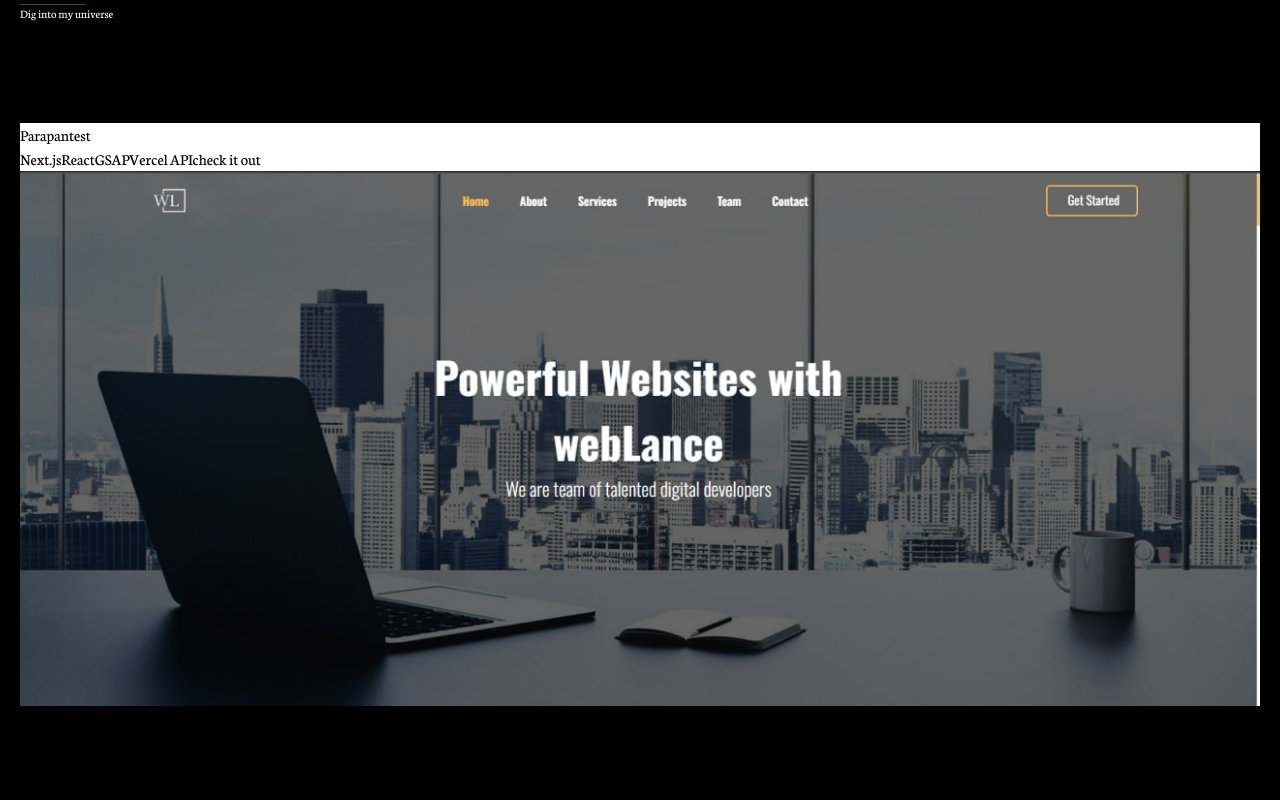
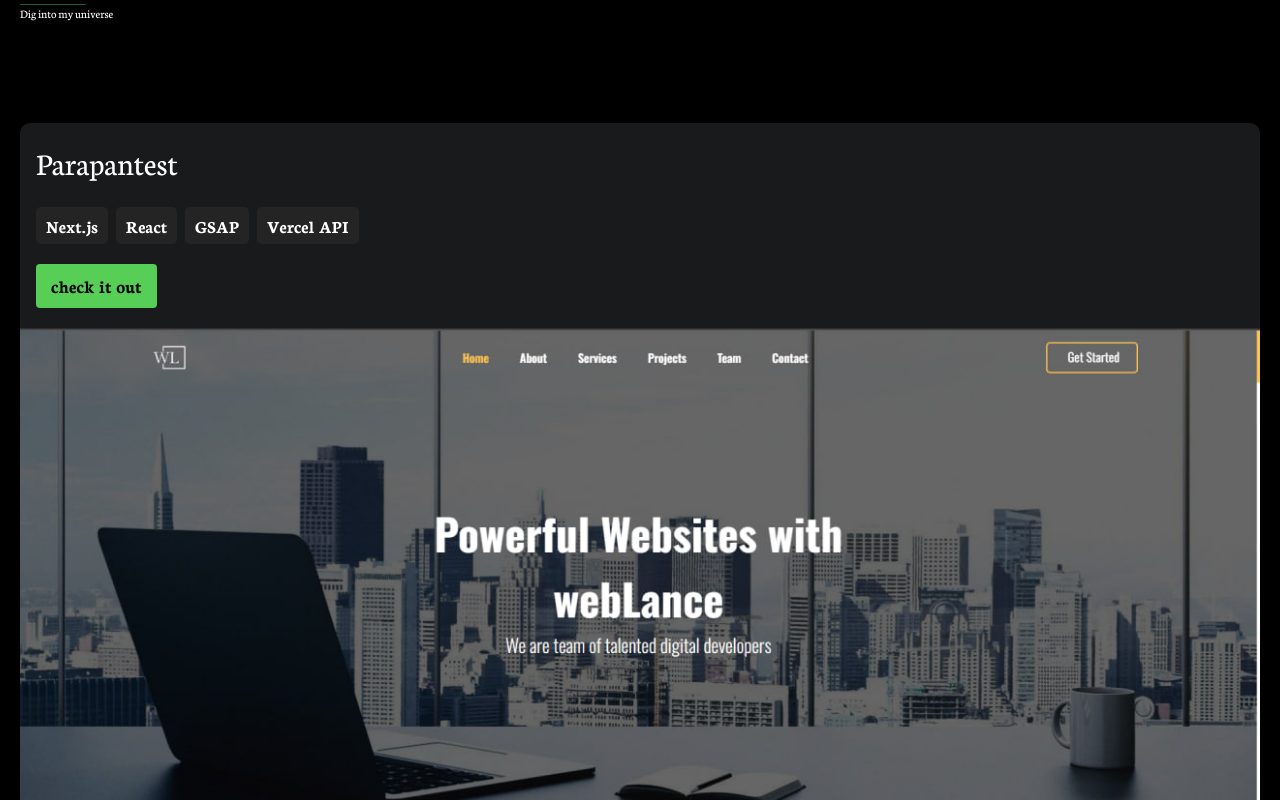
Before and after one commit to Davmike/new-portfolio, a React (Vite) app: page / in a window 1280 px wide. Shown: the part 2760-3560 px from the top of the page. Built offline with nearby package versions, Linux system fonts and the light colour scheme.

Commit message:
feat: add styles fot card

```diff
--- a/src/Components/Work.tsx
+++ b/src/Components/Work.tsx
@@ -109,14 +109,23 @@ function Work() {
       {/* projects section starts here */}
       {/* main div */}
       {work.map((item, index) => (
-        <div key={index} className="bg-[white] mt-[100px]">
+        <div key={index} className="mt-[100px]">
           {/* div for card data */}
-          <div>
-            <h3>{item.name}</h3>
-            {item.skills.map((skill, skillIndex) => (
-              <span key={skillIndex}>{skill}</span>
-            ))}
-            <button>check it out</button>
+          <div className="bg-[#181A1B] px-[16px] py-[16px] rounded-t-[10px] pb-[20px]">
+            <h3 className="text-[white] text-[2rem]">{item.name}</h3>
+            <div className="flex flex-wrap gap-[1ch] mt-[20px]">
+              {item.skills.map((skill, skillIndex) => (
+                <span
+                  key={skillIndex}
+                  className="bg-[#242424] rounded-[5px] inline-block text-[18px] text-[white] font-bold px-[10px] py-[5px] text-for-span"
+                >
+                  {skill}
+                </span>
+              ))}
+            </div>
+            <button className="mt-[20px] border-none rounded-[4px] bg-[#57CF57] pointer font-bold text-[1.15rem] px-[15px] py-[8px] checkout">
+              check it out
+            </button>
           </div>
           {/* div for image and description */}
           <div>
--- a/src/index.css
+++ b/src/index.css
@@ -281,7 +281,6 @@ li:nth-child(5) {
 }
 
 .text-for-span {
-  padding: 0.75rem 1rem;
   transition: background-color var(--transitionDuration) ease;
 }
 
@@ -292,3 +291,10 @@ li:nth-child(5) {
   height: auto;
   max-width: 100%;
 }
+
+.checkout {
+  box-shadow: var(--shadow);
+  color: var(--dark);
+  transform: translateY(0);
+  transition: all var(--transitionDuration) ease;
+}
```
